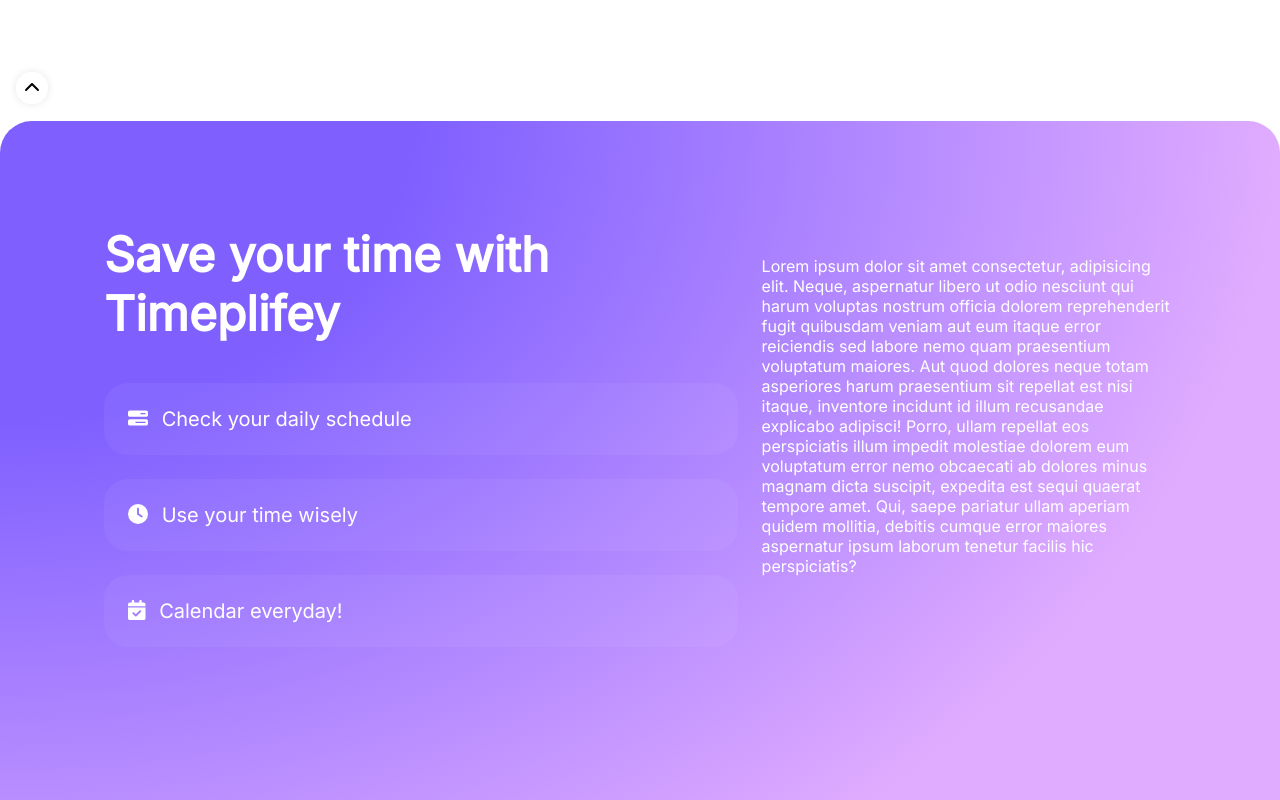
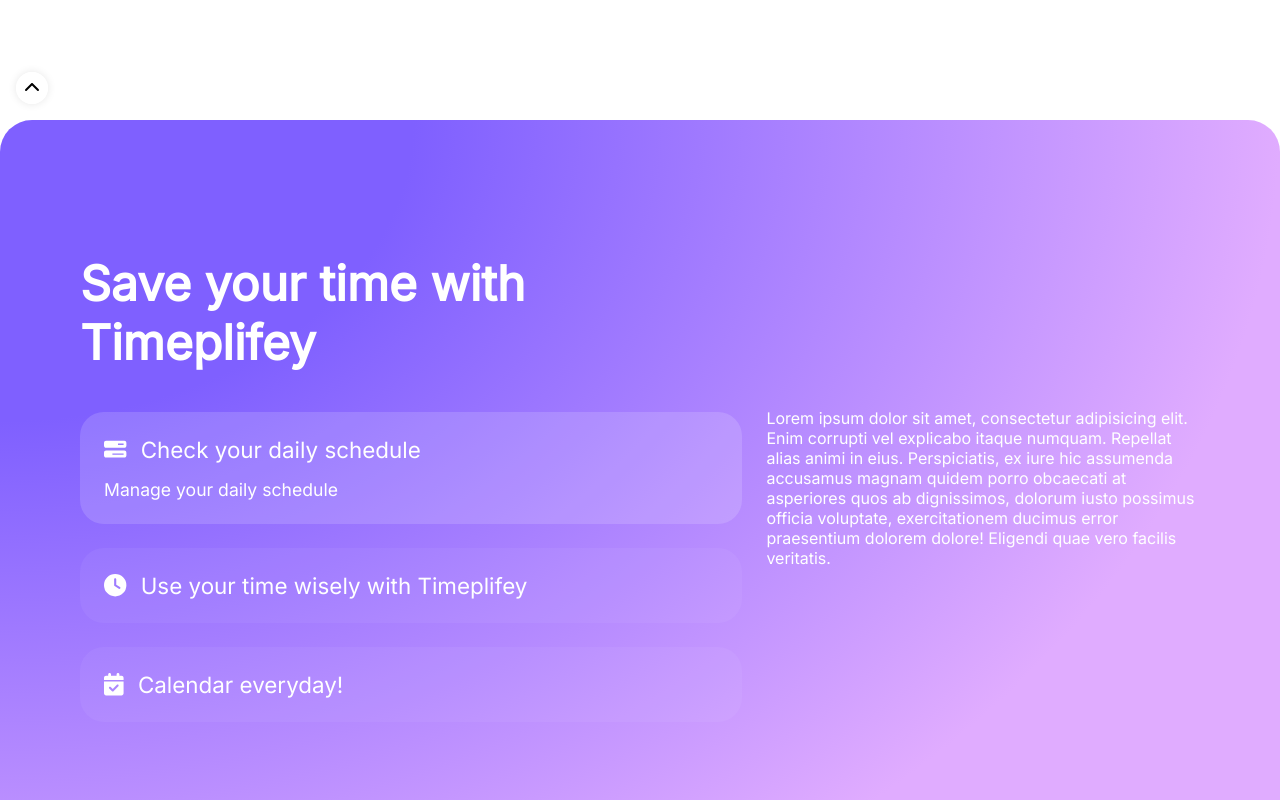
Before and after one commit to dduicoder/timeplify, a Next.js app: page / in a window 1280 px wide. Shown: the part 680-1480 px from the top of the page. Built offline with nearby package versions, Linux system fonts and the light colour scheme.

Commit message:
index page css, infos

```diff
--- a/components/layouts/Index/FirstSection.module.scss
+++ b/components/layouts/Index/FirstSection.module.scss
@@ -1,16 +1,14 @@
 .first {
-  margin-bottom: 1px;
-  position: relative;
   animation: pop-up 0.5s ease-in-out;
   min-height: calc(100vh - 4rem);
+  display: flex;
+  justify-content: center;
+  align-items: center;
 
   & > div {
     padding: 0 1rem;
+    margin-top: -4rem;
     width: min(100%, 50rem);
-    position: absolute;
-    top: calc(50% - 6rem);
-    left: 50%;
-    transform: translate(-50%, -50%);
     text-align: center;
 
     h1 {
@@ -30,14 +28,11 @@
         color: white;
         background: var(--main-color);
       }
-
-      & + p {
-        font-size: 1.1rem;
-        margin-bottom: 2rem;
-      }
     }
 
     p {
+      font-size: 1.1rem;
+      margin-bottom: 2rem;
       line-height: 130%;
     }
 
--- a/components/layouts/Index/Index.module.scss
+++ b/components/layouts/Index/Index.module.scss
@@ -1,11 +1,6 @@
 @import url("https://fonts.googleapis.com/css2?family=Lato:ital,wght@1,900&family=Roboto:ital,wght@1,900&display=swap");
 
-.second {
-  min-height: calc(100vh - 4rem);
-}
-
 .show {
-  opacity: 0;
   animation: pop-up 0.5s ease-in-out 0.5s forwards;
 }
 
@@ -32,15 +27,3 @@
   border-radius: 50%;
   cursor: pointer;
 }
-
-@media (max-width: 866px) {
-  .second > div {
-    grid-template-columns: 1fr;
-    padding-top: 2rem;
-
-    :first-child,
-    :last-child {
-      grid-column: unset;
-    }
-  }
-}
--- a/components/layouts/Index/SirstSection.module.scss
+++ b/components/layouts/Index/SecondSection.module.scss
@@ -8,22 +8,26 @@
   );
   color: white;
   scroll-margin: 4rem;
-  height: calc(100vh - 4rem);
+  min-height: calc(100vh - 4rem);
+  padding: 4rem 1.5rem;
+  display: flex;
+  justify-content: center;
+  align-items: center;
 
-  & > div {
-    margin: auto;
-    padding: 4rem 1.5rem;
+  .content {
+    opacity: 0;
     width: min(100%, 70rem);
     display: grid;
     grid-template-columns: repeat(5, 1fr);
     grid-gap: 1.5rem;
     place-items: center;
 
-    :first-child {
+    & > div:first-child {
       grid-column: 1 / 4;
 
       h1 {
         font-size: 3rem;
+        margin-top: 0;
       }
 
       .list {
@@ -35,9 +39,16 @@
           background-color: rgba($color: white, $alpha: 0.05);
           padding: 1.5rem;
           border-radius: 1.5rem;
-          font-size: 1.25rem;
           cursor: pointer;
+          display: flex;
+          flex-direction: column;
+          gap: 1rem;
+          font-size: 1.1rem;
           transition: background-color 0.25s ease-in-out;
+
+          span {
+            font-size: 1.4rem;
+          }
 
           &:hover {
             background-color: rgba($color: white, $alpha: 0.1);
@@ -47,24 +58,41 @@
             margin-right: 0.5rem;
           }
         }
+
+        .focus,
+        .focus:hover {
+          background-color: rgba($color: white, $alpha: 0.15);
+        }
       }
     }
 
-    :last-child {
+    & > div:last-child {
       grid-column: 4 / 6;
+      animation: pop-up 0.5s ease-in-out;
+    }
+  }
+}
 
-      div {
-        border-radius: 1rem;
-        padding: 1rem;
-        text-align: center;
-        background-color: rgba($color: white, $alpha: 0.05);
+@keyframes pop-up {
+  from {
+    opacity: 0;
+    transform: translateY(10%);
+  }
+  to {
+    opacity: 1;
+    transform: translateY(0);
+  }
+}
 
-        svg {
-          display: block;
-          font-size: 2rem;
-          margin: auto;
-          margin-bottom: 1rem;
-        }
+@media (max-width: 866px) {
+  .second {
+    padding-top: 1rem;
+    & > div {
+      grid-template-columns: 1fr;
+
+      :first-child,
+      :last-child {
+        grid-column: unset;
       }
     }
   }
--- a/components/layouts/Index/SecondSection.tsx
+++ b/components/layouts/Index/SecondSection.tsx
@@ -1,4 +1,4 @@
-import { FC, Dispatch, SetStateAction } from "react";
+import { FC, Dispatch, SetStateAction, useState, useEffect } from "react";
 
 import { FontAwesomeIcon } from "@fortawesome/react-fontawesome";
 import {
@@ -7,44 +7,97 @@
   faCalendarCheck,
 } from "@fortawesome/free-solid-svg-icons";
 
-import classes from "./SirstSection.module.scss";
+import classes from "./SecondSection.module.scss";
 
 type Props = {
   refFunc: Dispatch<SetStateAction<HTMLElement | null | undefined>>;
 };
 
 const SecondSection: FC<Props> = ({ refFunc }) => {
+  const [focus, setFocus] = useState<number>(0);
+
+  const infoList = [
+    {
+      icon: faBarsProgress,
+      text: "Check your daily schedule",
+      subText: "Manage your daily schedule",
+    },
+    {
+      icon: faClock,
+      text: "Use your time wisely with Timeplifey",
+      subText: "Manage your daily schedule",
+    },
+    {
+      icon: faCalendarCheck,
+      text: "Calendar everyday!",
+      subText: "Manage your daily schedule",
+    },
+  ];
+
+  const textList = [
+    <div>
+      Lorem ipsum dolor sit amet, consectetur adipisicing elit. Enim corrupti
+      vel explicabo itaque numquam. Repellat alias animi in eius. Perspiciatis,
+      ex iure hic assumenda accusamus magnam quidem porro obcaecati at
+      asperiores quos ab dignissimos, dolorum iusto possimus officia voluptate,
+      exercitationem ducimus error praesentium dolorem dolore! Eligendi quae
+      vero facilis veritatis.
+    </div>,
+    <div>
+      Lorem ipsum dolor sit amet consectetur adipisicing elit. Quae temporibus
+      laboriosam ut voluptatum itaque ullam dignissimos fuga, doloribus facere
+      quidem numquam ratione, dicta iste distinctio, aut accusantium iure? Optio
+      aliquam quasi vero fuga nihil nesciunt nam, deserunt voluptates culpa et
+      sequi eum facere quibusdam atque at suscipit! Voluptatibus delectus
+      adipisci totam sit doloribus deleniti ab error laudantium ducimus!
+      Temporibus vel, error incidunt debitis tenetur velit dignissimos
+      consequuntur veritatis explicabo at, rem modi quibusdam mollitia voluptas
+      sunt dolor ratione facere obcaecati commodi iste corporis est repellendus
+      labore officiis? Facilis eaque temporibus fugit consequuntur assumenda,
+      dolore, quas placeat dicta reprehenderit corrupti vel.
+    </div>,
+    <div>
+      Lorem ipsum dolor sit amet consectetur adipisicing elit. Magni, reiciendis
+      ullam? Pariatur quae praesentium suscipit. Minus consectetur placeat autem
+      voluptate commodi aperiam laboriosam alias officiis! Maiores, ea tenetur
+      tempore explicabo a ratione quos magni nesciunt, inventore non quia
+      mollitia quibusdam corrupti id! Perspiciatis aliquid quae minus alias
+      ipsam eligendi voluptates est, explicabo quaerat porro doloremque,
+      aspernatur necessitatibus nobis eum voluptatibus magni laudantium eius
+      suscipit odit corrupti quam inventore illum? Neque cupiditate, alias
+      architecto quibusdam voluptates delectus quidem expedita impedit quae
+      nobis enim, asperiores quia temporibus veniam ut. Explicabo ab ea
+      architecto sit quos. Corporis, quis asperiores. Sunt corrupti, accusamus
+      consectetur placeat molestias illo nobis excepturi quasi nesciunt mollitia
+      nostrum sed architecto ratione facilis commodi veniam, eius laborum quam
+      dolorum tempora. Mollitia veniam voluptas, natus itaque possimus officiis
+      deleniti recusandae veritatis impedit, alias nostrum praesentium sint
+      molestiae nobis illum aliquid suscipit aperiam tenetur, velit soluta dolor
+      sit odio illo accusantium. Consequatur!
+    </div>,
+  ];
+
   return (
     <section className={classes.second}>
-      <div ref={refFunc}>
+      <div ref={refFunc} className={classes.content}>
         <div>
           <h1>Save your time with Timeplifey</h1>
           <ul className={classes.list}>
-            <li>
-              <FontAwesomeIcon icon={faBarsProgress} /> Check your daily
-              schedule
-            </li>
-            <li>
-              <FontAwesomeIcon icon={faClock} /> Use your time wisely
-            </li>
-            <li>
-              <FontAwesomeIcon icon={faCalendarCheck} /> Calendar everyday!
-            </li>
+            {infoList.map(({ icon, text, subText }, i) => (
+              <li
+                key={i}
+                onClick={() => setFocus(i)}
+                className={focus === i ? classes.focus : ""}
+              >
+                <span>
+                  <FontAwesomeIcon icon={icon} /> {text}
+                </span>
+                {focus === i ? subText : ""}
+              </li>
+            ))}
           </ul>
         </div>
-        <div>
-          Lorem ipsum dolor sit amet consectetur, adipisicing elit. Neque,
-          aspernatur libero ut odio nesciunt qui harum voluptas nostrum officia
-          dolorem reprehenderit fugit quibusdam veniam aut eum itaque error
-          reiciendis sed labore nemo quam praesentium voluptatum maiores. Aut
-          quod dolores neque totam asperiores harum praesentium sit repellat est
-          nisi itaque, inventore incidunt id illum recusandae explicabo
-          adipisci! Porro, ullam repellat eos perspiciatis illum impedit
-          molestiae dolorem eum voluptatum error nemo obcaecati ab dolores minus
-          magnam dicta suscipit, expedita est sequi quaerat tempore amet. Qui,
-          saepe pariatur ullam aperiam quidem mollitia, debitis cumque error
-          maiores aspernatur ipsum laborum tenetur facilis hic perspiciatis?
-        </div>
+        {textList[focus]}
       </div>
     </section>
   );
```
